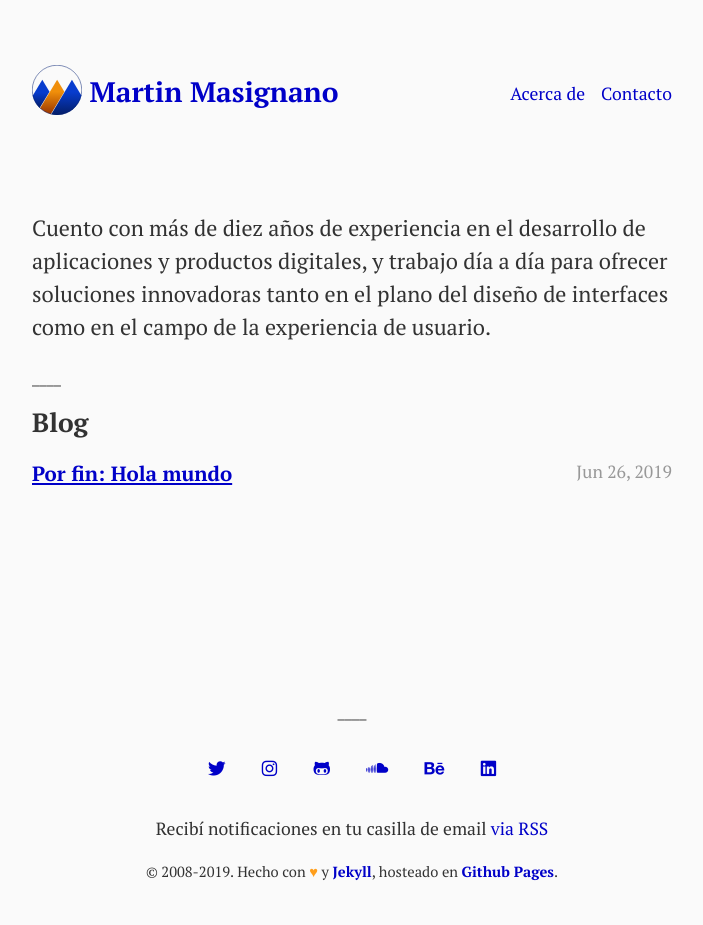
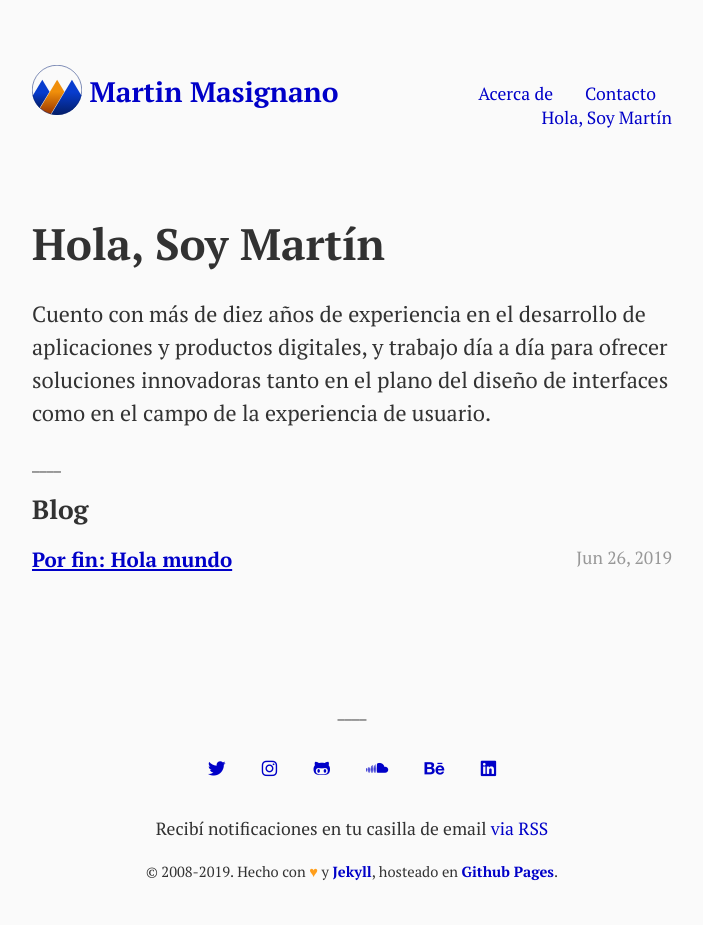
Before and after one commit to martinmasignano/martinmasignano.github.io, a Jekyll site: the page built from index.md, in a window 1280 px wide. Shown: the whole page, without its empty margins (288-991 px from the left). Built offline with Jekyll 4.4.1, drawn with Linux system fonts in a browser that asks for light colours; nearby versions of some CDN libraries; our own code applies the rules of GitHub Pages for plain Markdown files.

Commit message:
Home content error

```diff
--- a/_layouts/home.html
+++ b/_layouts/home.html
@@ -3,9 +3,6 @@ layout: default
 ---
 
 <div class="home">
-  {%- if page.title -%}
-    <h1 class="page-heading">{{ page.title }}</h1>
-  {%- endif -%}
 
   <div class="home-content">
     {{ content }}
--- a/index.md
+++ b/index.md
@@ -5,4 +5,5 @@
 layout: home
 ---
 
+# Hola, Soy Martín
 Cuento con más de diez años de experiencia en el desarrollo de aplicaciones y productos digitales, y trabajo día a día para ofrecer soluciones innovadoras tanto en el plano del diseño de interfaces como en el campo de la experiencia de usuario.
```
